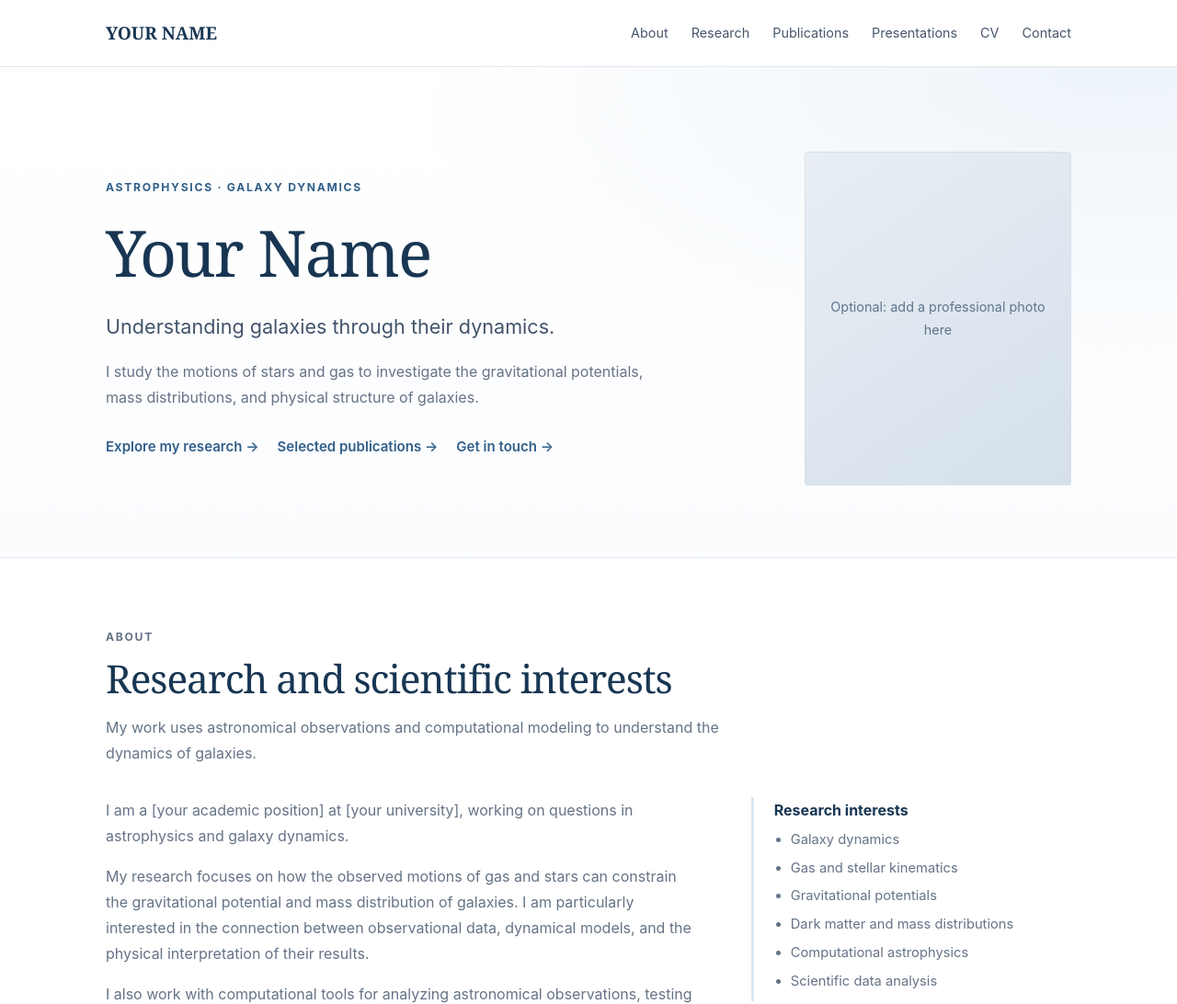
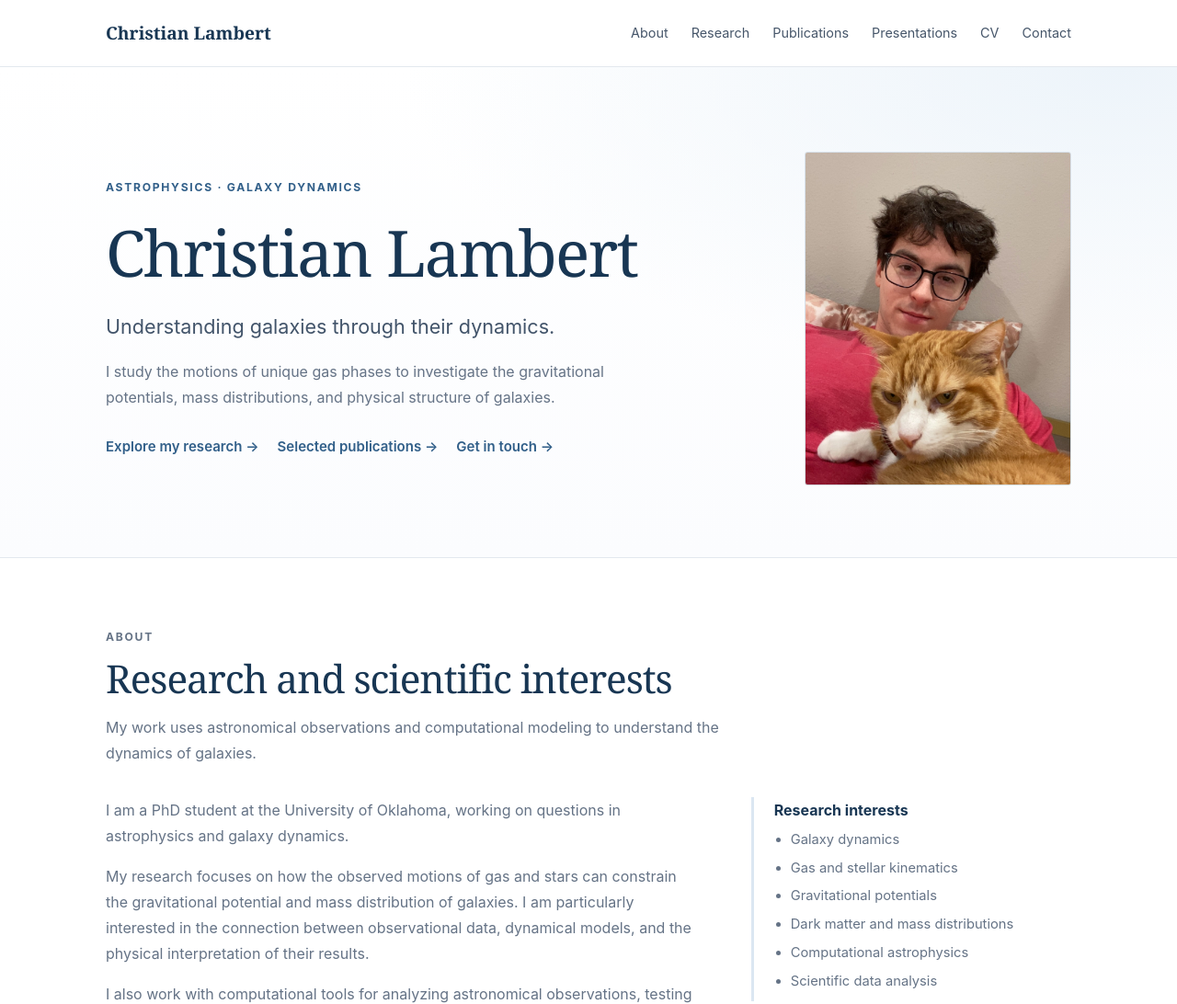
Before and after one commit to Clambert-OU/Clambert-OU.github.io, a plain HTML site: page index.html in a window 1280 px wide. Shown: the top 1092 px of the page at 92% size. Drawn offline with Linux system fonts and the light colour scheme.

Commit message:
Update personal information to Christian Lambert

```diff
--- a/index.html
+++ b/index.html
@@ -5,8 +5,8 @@
   <meta charset="UTF-8">
   <meta name="viewport" content="width=device-width, initial-scale=1">
 
-  <title>Your Name | Astrophysics</title>
-  <meta name="description" content="Academic website of Your Name, featuring research in astrophysics and galaxy dynamics.">
+  <title>Christian Lambert | Astrophysics</title>
+  <meta name="description" content="Academic website of Christian Lambert, featuring research in galaxy dynamics.">
 
   <style>
     :root {
@@ -170,21 +170,16 @@
     }
 
     .portrait-placeholder {
-      aspect-ratio: 4 / 5;
-      max-width: 290px;
-      width: 100%;
-      justify-self: end;
-      background: linear-gradient(145deg, #e8eef4, #d5e0eb);
-      border: 1px solid #d8e1ea;
-      border-radius: 3px;
-      display: flex;
-      align-items: center;
-      justify-content: center;
-      color: #60758b;
-      text-align: center;
-      padding: 20px;
-      font-size: 0.9rem;
-    }
+  width: 100%;
+  max-width: 290px;
+  aspect-ratio: 4 / 5;
+  justify-self: end;
+  object-fit: cover;
+  object-position: center;
+  border: 1px solid #d8e1ea;
+  border-radius: 3px;
+  display: block;
+}
 
     .section {
       padding: 75px 0;
@@ -486,7 +481,7 @@
 <body>
   <header class="site-header">
     <div class="container nav">
-      <a class="brand" href="#home">YOUR NAME</a>
+      <a class="brand" href="#home">Christian Lambert</a>
 
       <button class="menu-toggle" id="menuToggle"
         aria-controls="navLinks" aria-expanded="false">
@@ -511,12 +506,12 @@
       <div class="container hero-grid">
         <div>
           <p class="eyebrow">Astrophysics · Galaxy Dynamics</p>
-          <h1>Your Name</h1>
+          <h1>Christian Lambert</h1>
           <p class="hero-subtitle">
             Understanding galaxies through their dynamics.
           </p>
           <p class="hero-description">
-            I study the motions of stars and gas to investigate the
+            I study the motions of unique gas phases to investigate the
             gravitational potentials, mass distributions, and physical
             structure of galaxies.
           </p>
@@ -527,9 +522,10 @@
           </div>
         </div>
 
-        <div class="portrait-placeholder">
-          Optional: add a professional photo here
-        </div>
+        <img
+  class="portrait-placeholder"
+  src="profile.jpeg"
+  alt="Portrait of Your Name">
       </div>
     </section>
 
@@ -547,7 +543,7 @@
         <div class="about-grid">
           <div class="about-copy">
             <p>
-              I am a [your academic position] at [your university],
+              I am a PhD student at the University of Oklahoma,
               working on questions in astrophysics and galaxy dynamics.
             </p>
             <p>
@@ -675,7 +671,7 @@
             <div class="record-year">YEAR</div>
             <div>
               <h3>Publication title</h3>
-              <p>Your Name, Coauthor Names. Journal or preprint details.</p>
+              <p>Christian Lambert, Coauthor Names. Journal or preprint details.</p>
               <p class="record-links">
                 <a href="https://arxiv.org/">Paper / arXiv</a>
                 ·
@@ -760,8 +756,8 @@
             or academic opportunities, please reach out.
           </p>
           <p>
-            <a href="mailto:YOUR_EMAIL@example.com">
-              YOUR_EMAIL@example.com
+            <a href="mailto:christian.h.lambert-1@ou.edu">
+              christian.h.lambert-1@ou.edu
             </a>
           </p>
         </div>
@@ -794,7 +790,7 @@
 
   <footer>
     <div class="container footer-inner">
-      <span>© <span id="year"></span> Your Name</span>
+      <span>© <span id="year"></span> Christian Lambert</span>
       <span>Academic website · Hosted with GitHub Pages</span>
     </div>
   </footer>
```
